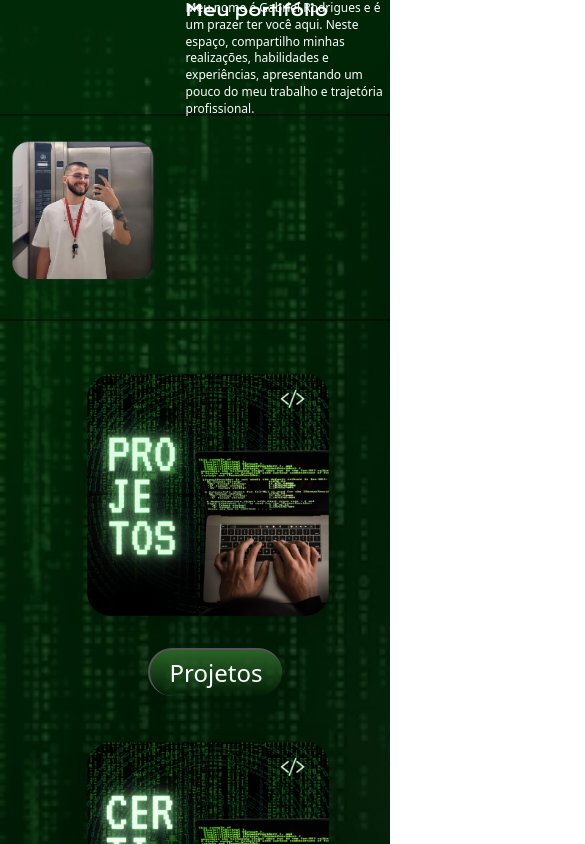
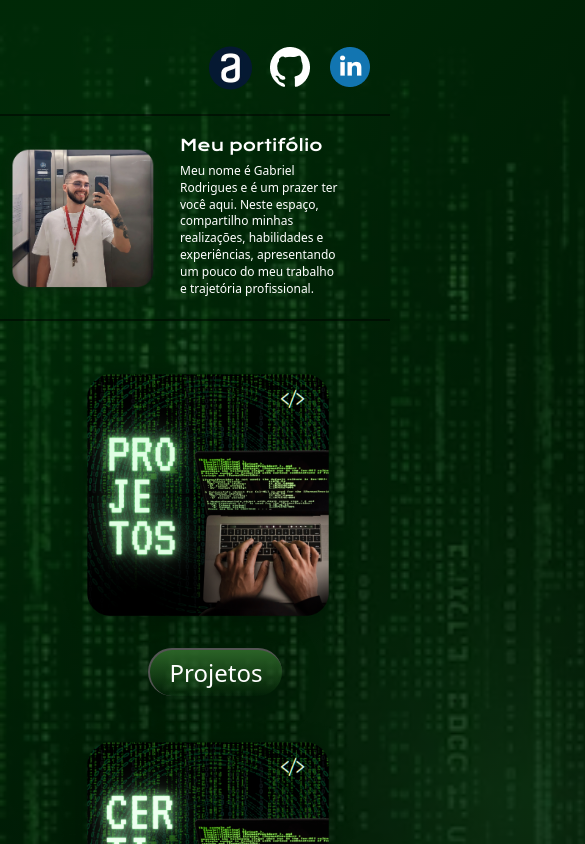
Before and after one commit to GabrielRodriguesFerreira/meu-portifolio, a React (Create React App) app: page / in a window 390 px wide. Shown: the top 844 px of the page, 585 px wide, since content can reach past the window. Built offline with nearby package versions, Linux system fonts and the light colour scheme.

Commit message:
atualizando componentes

```diff
--- a/src/componentes/Backgrounds/BackgroundPaginaInicial/BackgroundInicial.module.css
+++ b/src/componentes/Backgrounds/BackgroundPaginaInicial/BackgroundInicial.module.css
@@ -18,7 +18,7 @@
         height: 100rem;
         background-size: cover;
         visibility: 50%;
-        padding: 38%;
+        padding: 20rem;
     }
 }
 
@@ -26,11 +26,11 @@
     .backgroundIni {
         background-image:
             linear-gradient(135deg, rgba(0, 58, 10, 0.7) 10%, rgba(0, 0, 0, 0.90) 100%, rgba(0, 0, 0, 0.1)),
-            url('../../../assets/background/image-5.png');
+            url('../../../assets/background/image-1.png');
         width: 100%;
         height: 50%;
         background-size: cover;
         visibility: 50%;
-        padding: 38%;
+        padding: 20rem;
     }
 }
--- a/src/componentes/PaginaDeInicio/index.js
+++ b/src/componentes/PaginaDeInicio/index.js
@@ -1,8 +1,7 @@
 import React, { useEffect, useRef, useState } from 'react';
 import style from './paginaDeInicio.module.css'
 import 'bootstrap/dist/css/bootstrap.min.css';
-import { motion, transform } from 'framer-motion'
-import ScrollReveal from 'scrollreveal';
+import { animate, motion, transform } from 'framer-motion'
 
 import image1 from './FotosPaginaInicio/image-1.png'
 import image2 from './FotosPaginaInicio/image-2.png'
@@ -12,19 +11,6 @@ import imagem9 from '../Certificados/image-9.png'
 import imagem10 from '../Certificados/image-10.png'
 
 export default function PaginaDeInicio() {
-
-    const animateRef = useRef(null);
-
-    useEffect(() => {
-        ScrollReveal().reveal(animateRef.current, {
-            duration: 1000,
-            distance: '50px',
-            origin: 'bottom',
-            delay: 100,
-            opacity: 0,
-            easing: 'ease-in-out',
-        });
-    }, []);
 
     const list = {
         hidden: { opacity: 0 },
--- a/src/componentes/PaginaDeInicio/paginaDeInicio.module.css
+++ b/src/componentes/PaginaDeInicio/paginaDeInicio.module.css
@@ -65,8 +65,10 @@ button:hover {
 .icons {
     position: absolute;
     right: 20px;
-    top: 12%;
+    top: 13%;
     display: flex;
+    background-size: auto;
+    z-index: 9999;
 }
 
 .git {
@@ -92,7 +94,6 @@ button:hover {
         right: 20px;
         top: 2%;
         display: flex;
-        opacity: 0;
     }
 
     .git {
@@ -137,8 +138,4 @@ button:hover {
     .img {
         gap: 10px;
     }
-
-    .container {
-        height: 100%;
-    }
 }
--- a/src/componentes/PaginaScroll/index.js
+++ /dev/null
@@ -1,20 +0,0 @@
-import React, { useEffect, useState } from 'react';
-import PaginaDeInicio from 'componentes/PaginaDeInicio';
-
-export default function PaginaScrollInicial() {
-    const [scrolled, setScrolled] = useState(false);
-
-    useEffect(() => {
-        const handleScroll = () => {
-            if (window.scrollY > 200) {
-                setScrolled(true);
-            }
-        };
-        window.addEventListener('scroll', handleScroll);
-        return () => {
-            window.removeEventListener('scroll', handleScroll);
-        };
-    }, []);
-
-    return <div>{scrolled && <PaginaDeInicio />}</div>;
-}
--- a/src/componentes/Paginas/PaginaInicial/index.js
+++ b/src/componentes/Paginas/PaginaInicial/index.js
@@ -4,13 +4,12 @@ import TextoPaginaInicial from '../../Textos/TextoPaginaInicial'
 import BackgroundPaginaInicial from '../../Backgrounds/BackgroundPaginaInicial'
 import PaginaDeInicio from '../../PaginaDeInicio'
 import './PaginaInicial.module.css'
-import PaginaScrollInicial from 'componentes/PaginaScroll'
 
 export default function PaginaInicial() {
   return (
     < >
       <Linhas />
-      <PaginaScrollInicial />
+      <PaginaDeInicio />
       <TextoPaginaInicial />
       <BackgroundPaginaInicial />
     </>
--- a/src/componentes/Svgs/Linhas/linhas.module.css
+++ b/src/componentes/Svgs/Linhas/linhas.module.css
@@ -24,7 +24,6 @@
     .linhasvg {
         width: 100%;
         top: 1350%;
-        width: 100%;
     }
 
     .linhasvg2 {
--- a/src/componentes/Textos/TextoPaginaInicial/minhaFoto.module.css
+++ b/src/componentes/Textos/TextoPaginaInicial/minhaFoto.module.css
@@ -4,17 +4,12 @@
     width: 337px;
     height: 337px;
     flex-shrink: 0;
-    position: absolute;
     border-radius: 40px;
-    top: 114px
+    top: 114px;
+    background-size: cover;
 }
 
 .textos {
-    position: absolute;
-    top: 150px;
-    left: 340px;
-    width: 423px;
-    height: 41px;
     flex-shrink: 0;
     color: #FFF;
     font-family: Krona One;
@@ -22,25 +17,28 @@
     font-style: normal;
     font-weight: 400;
     line-height: normal;
+    background-size: cover;
 }
 
 .foto {
     justify-content: space-between;
     align-items: center;
+    position: absolute;
+    display: flex;
+    top: 14%;
+    background-size: cover;
+    width: 90%;
 }
 
 .textos__h2 {
-    width: 1003px;
-    height: 207px;
     flex-shrink: 0;
     color: #FFF;
     font-size: 26px;
     font-style: normal;
     font-weight: 400;
     line-height: 140%;
-    position: absolute;
-    top: 220px;
-    left: 340px;
+    width: 60%;
+    background-size: cover;
 }
 
 @media screen and (max-width: 768px) {
@@ -54,15 +52,17 @@
         top: 17%;
         left: 45%;
         font-size: 16px;
-        width: 50%;
-        height: 10%;
+        width: 100%;
     }
 
     .textos__h2 {
-        top: 21%;
+        top: 30%;
         left: 45%;
         font-size: 12px;
-        width: 52%;
-        height: 10%;
+        width: 90%;
+    }
+
+    .foto {
+        top: 16%;
     }
 }
```
